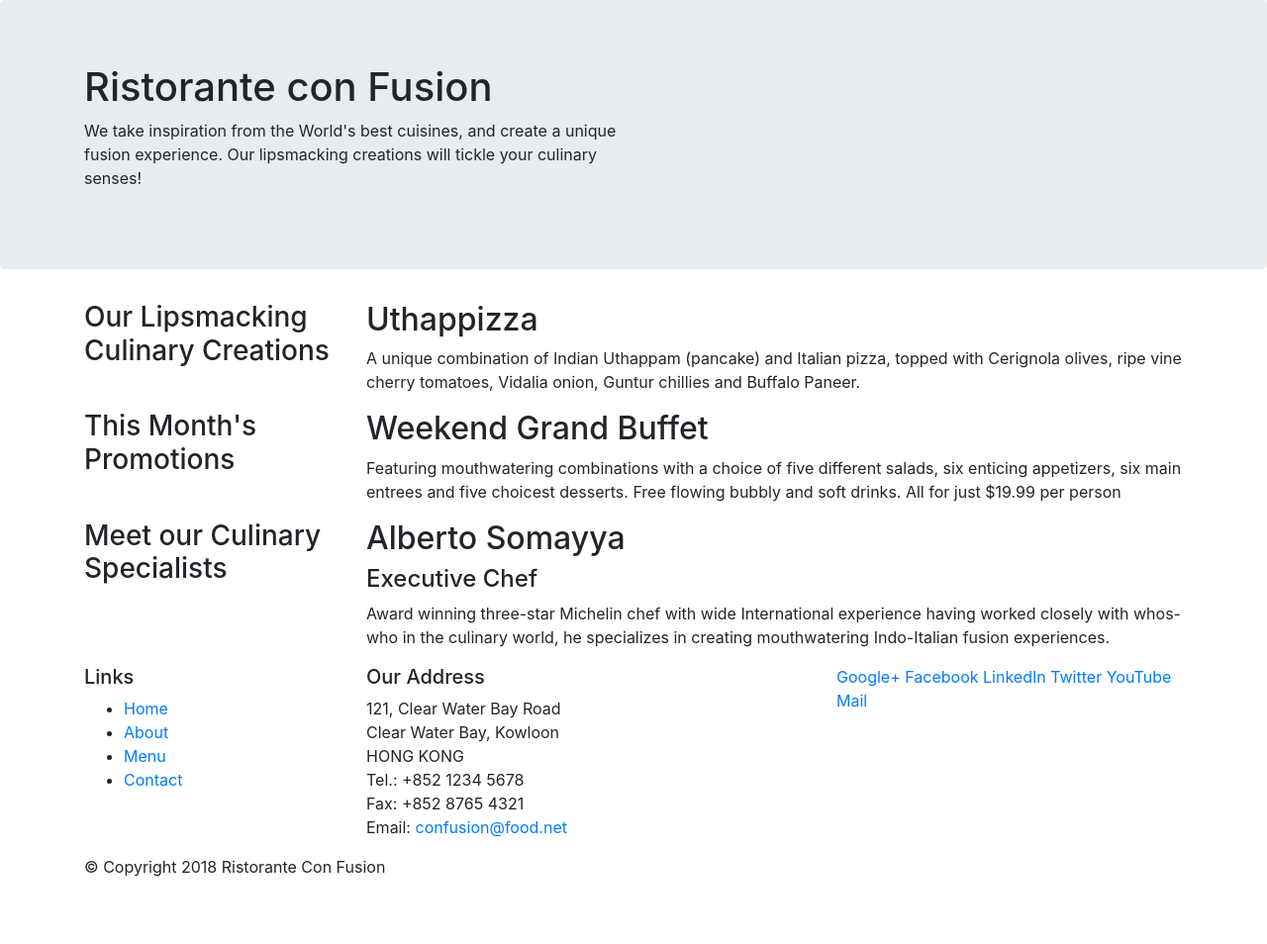
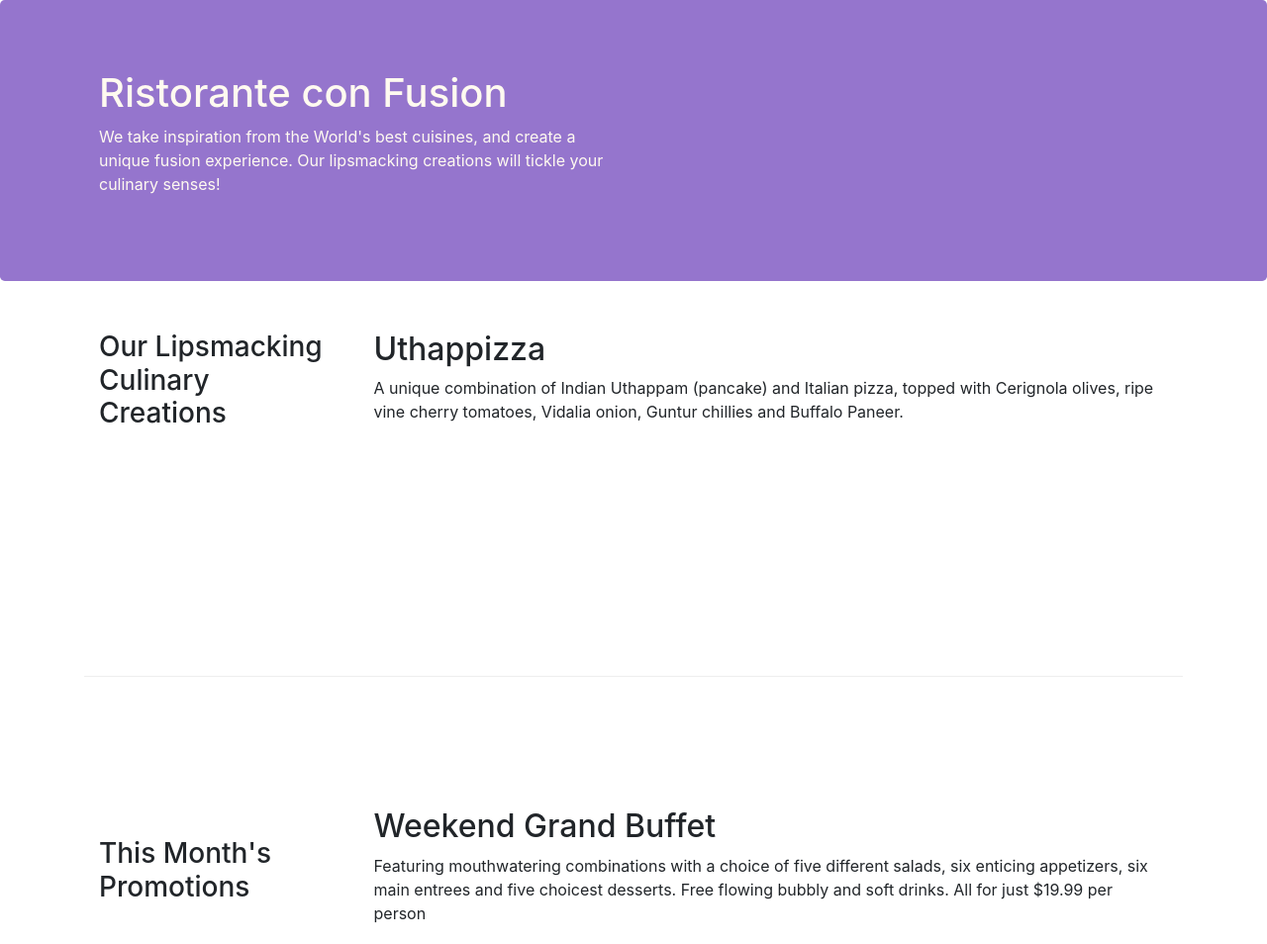
Before and after one commit to shoaibtahir97/bootstrap, a website: page index.html in a window 1280 px wide. Shown: the top 954 px of the page at 99% size. Before the commit the page ends 904 px from the top, so only its background shows below. Drawn offline with nearby package versions, Linux system fonts and the light colour scheme.

Commit message:
bootstrap grid part 2

```diff
--- a/index.html
+++ b/index.html
@@ -9,14 +9,15 @@
 
      <!-- Bootstrap CSS -->
      <link rel="stylesheet" href="node_modules/bootstrap/dist/css/bootstrap.min.css">
-    <title>Ristorante Con Fusion</title>
+    <link rel="stylesheet" href="style.css">
+     <title>Ristorante Con Fusion</title>
 </head>
 
 <body>
 
     <header class = "jumbotron">
         <div class="container">
-            <div class="row">
+            <div class="row row-header">
                 <div class="col-12 col-sm-6">
                     <!-- for extra small size this div will occupy 12 columns and for small to large size it will occupy 6 columns-->
                     <h1>Ristorante con Fusion</h1>
@@ -29,7 +30,7 @@
     </header>
 
     <div class="container">
-        <div class="row">
+        <div class="row row-content align-items.center">
             <div class="col-12 col-sm-4 col-md-3" >
                 <!-- for extra-sm size this div will occupy 12 colums, for sm to md it will occupy 4 colums, for md to xl 3 columns -->
                 <h3>Our Lipsmacking Culinary Creations</h3>
@@ -42,7 +43,7 @@
         </div>
 
 
-        <div class="row">
+        <div class="row row-content align-items-center">
             <div class="col-12 col-sm-4 col-md-3">
                 <h3>This Month's Promotions</h3>
             </div>
@@ -52,7 +53,7 @@
             </div>
         </div>
 
-        <div class="row">
+        <div class="row row-content align-items-center ">
             <div class="col-12 col-sm-4 col-md-3">
                 <h3>Meet our Culinary Specialists</h3>
             </div>
@@ -64,12 +65,13 @@
         </div>
     </div>
 
-    <footer>
+    <footer class="footer">
         <div class="container">
             <div class="row">
                 <div class="col-4 col-sm-2">
                     <h5>Links</h5>
-                    <ul>
+                    <ul class="list-unstyled">
+                        <!-- this class removes bullet points from list -->
                         <li><a href="#">Home</a></li>
                         <li><a href="#">About</a></li>
                         <li><a href="#">Menu</a></li>
--- /dev/null
+++ b/style.css
@@ -0,0 +1,30 @@
+.row-header {
+    margin: 0px auto;
+    padding:0px;
+}
+
+.row-content {
+    margin:0px auto;
+    padding: 50px 0px 50px 0px;
+    border-bottom: 1px ridge;
+    min-height:400px;
+}
+
+.footer{
+    background-color: #D1C4E9;
+    margin:0px auto;
+    padding: 20px 0px 20px 0px;
+}
+
+.jumbotron {
+    padding:70px 30px 70px 30px;
+    margin:0px auto;
+    background: #9575CD ;
+    color:floralwhite;
+}
+
+address{
+    font-size:80%;
+    margin:0px;
+    color:#0f0f0f;
+}
```
